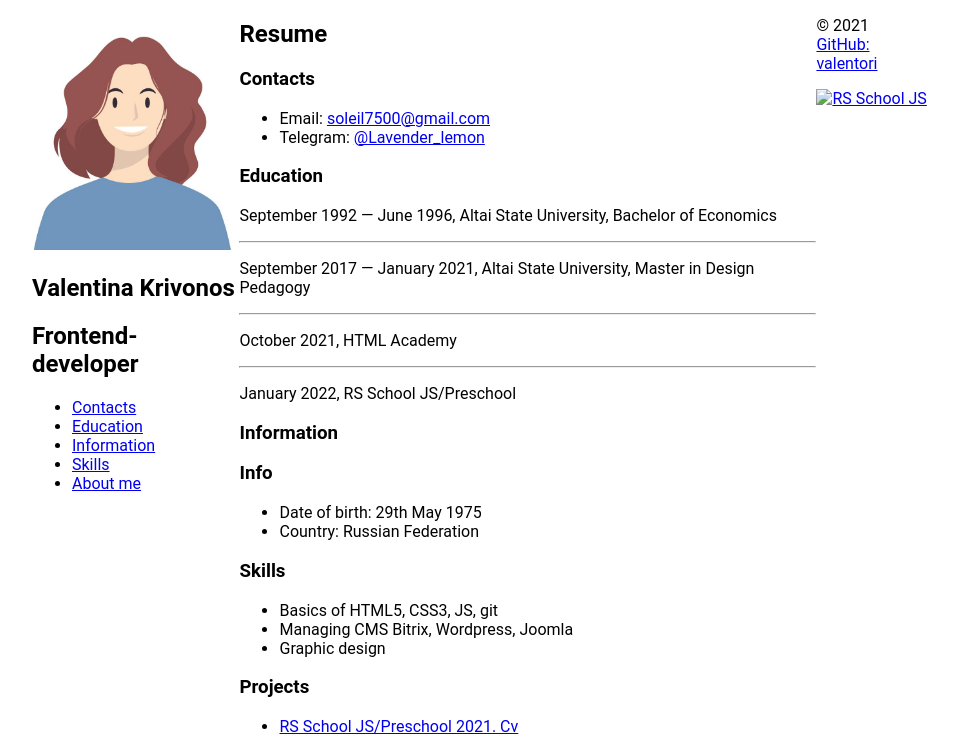
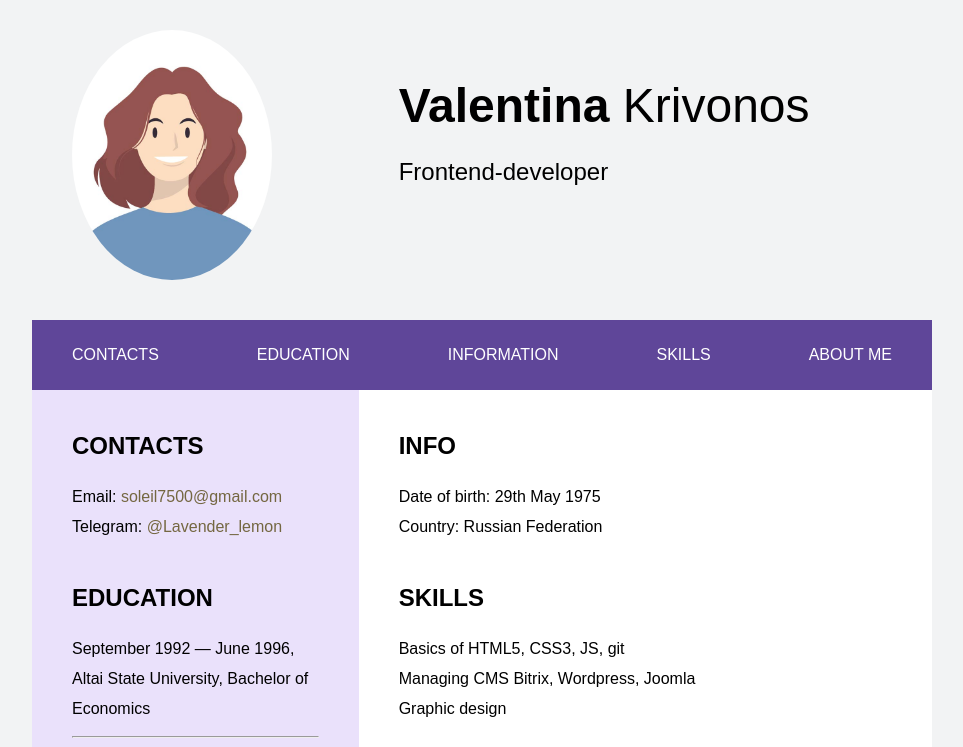
Before and after one commit to valentori/rsschool-cv, a plain HTML site: page index.html in a window 1280 px wide. Shown: the top 747 px of the page, without its empty margins (158-1121 px from the left). Drawn offline with Linux system fonts and the light colour scheme.

Commit message:
feat: update style.css

```diff
--- a/style.css
+++ b/style.css
@@ -1,7 +1,155 @@
+* {
+  font-family: "PT Sans", sans-serif;
+  font-size: 16px;
+  line-height: 30px;
+  margin: 0;
+  padding: 0;
+  text-decoration: none;
+}
+
+html {
+  background-color: #f2f3f4;
+}
+
 body {
+  max-width: 900px;
+  margin: 0 auto;
+}
+
+a {
+  color: #746741;
+}
+
+a:hover,
+a:active {
+  color: #000000;
+}
+
+h1 {
+  font-size: 48px;
+  line-height: 52px;
+}
+
+h1 span {
+  font-size: 48px;
+  line-height: 72px;
+  font-weight: normal;
+}
+
+.pagename,
+.contentname {
+  display: none;
+}
+
+h2 {
+  font-size: 24px;
+  line-height: 60px;
+  font-weight: normal;
+}
+
+h3 {
+  font-size: 24px;
+  line-height: 32px;
+  margin-top: 40px;
+  margin-bottom: 20px;
+  text-transform: uppercase;
+}
+
+p,
+hr {
+  margin-bottom: 12px;
+  max-width: 900px;
+}
+
+li {
+  list-style: none;
+}
+
+.header-top {
+  max-width: 900px;
+  display: flex;
+  margin: 0 auto;
+  padding: 30px 40px 30px 40px;
+}
+
+.avatar-block {
+  width: 300px;
+}
+
+.avatar {
+  border-radius: 50%;
+}
+
+.name {
+  width: 600px;
+  padding: 40px 0px 40px 80px;
+}
+
+.header-bottom ul {
+  max-width: 900px;
+  display: flex;
+  justify-content: space-between;
+  margin: 0 auto;
+  padding: 20px 40px;
+  background-color: #5f4699;
+  color: #ffffff;
+  text-transform: uppercase;
+  font-weight: normal;
+}
+
+.header-bottom a {
+  color: #ffffff;
+}
+
+.header-bottom a:hover,
+.header-bottom a:active,
+footer a:hover,
+footer a:active {
+  color: #c3c3c3;
+}
+
+.page-block {
   width: 900px;
   display: flex;
   justify-content: space-between;
   margin: 0 auto;
   font-family: "Roboto", sans-serif;
+  background-color: #ffffff;
 }
+
+aside {
+  width: 300px;
+  background-color: #eae1fb;
+  padding: 0 40px 40px;
+}
+
+.maincontent {
+  width: 600px;
+  padding: 0 40px 40px;
+}
+
+pre {
+  font-family: monospace;
+  line-height: 24px;
+  color: #ffffff;
+  background-color: #000000;
+  padding-top: 20px;
+}
+
+footer,
+footer a {
+  color: #ffffff;
+}
+
+footer {
+  display: flex;
+  justify-content: space-between;
+  align-items: top;
+  max-width: 900px;
+  padding: 20px 40px 10px;
+  background-color: #767281;
+}
+
+footer img {
+  margin-top: 16px;
+}
```
